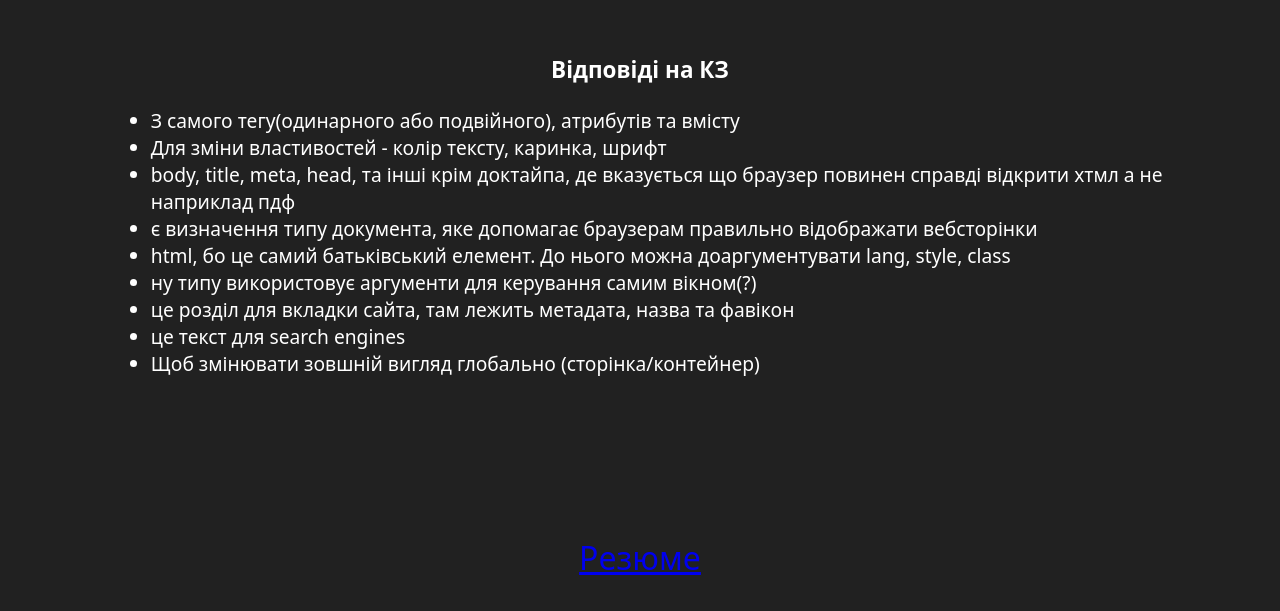
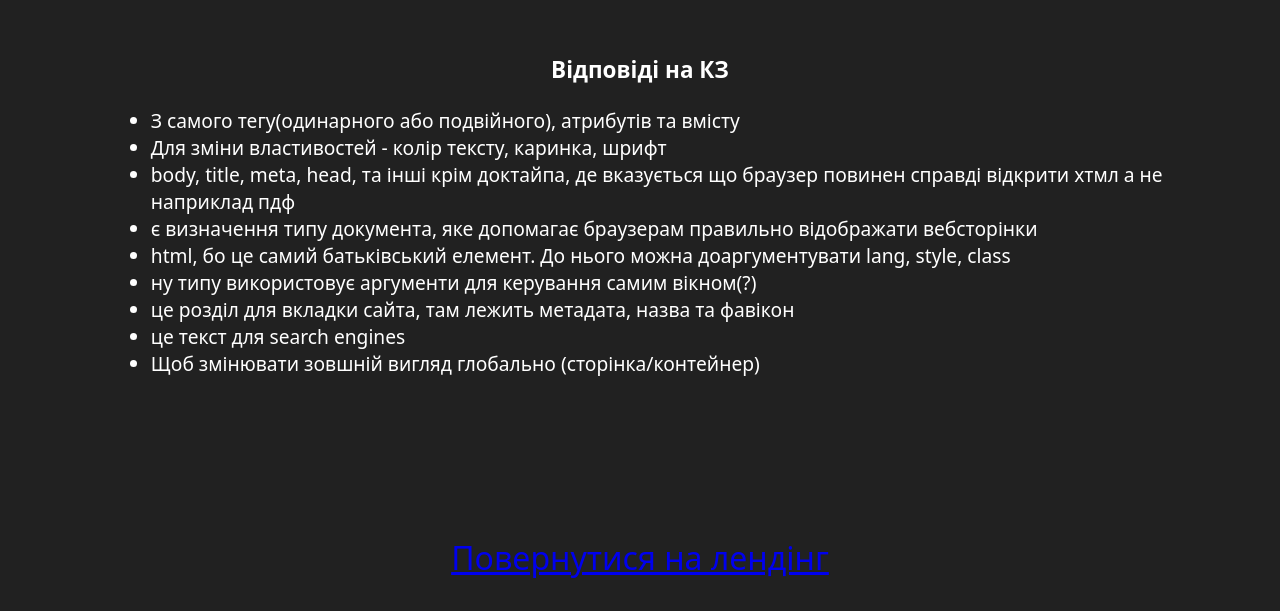
Before and after one commit to ghoster664/221241dkk2124j312k, a plain HTML site: page portfolio.html in a window 1280 px wide. Shown: the part 1304-1915 px from the top of the page. Drawn offline with Linux system fonts and the light colour scheme.

Commit message:
Update portfolio.html

```diff
--- a/portfolio.html
+++ b/portfolio.html
@@ -46,6 +46,6 @@
 			<li>Щоб змінювати зовшній вигляд глобально (сторінка/контейнер)</li>
 		</ul>
 		</div>
-		<p style="font-size: 1em; text-align: center; color: #FFFFFF;"><a href="resumeig.html">Резюме</a></p>
+		<p style="font-size: 1em; text-align: center; color: #FFFFFF;"><a href="index.html">Повернутися на лендінг</a></p>
 	</body>
 </html>
```
